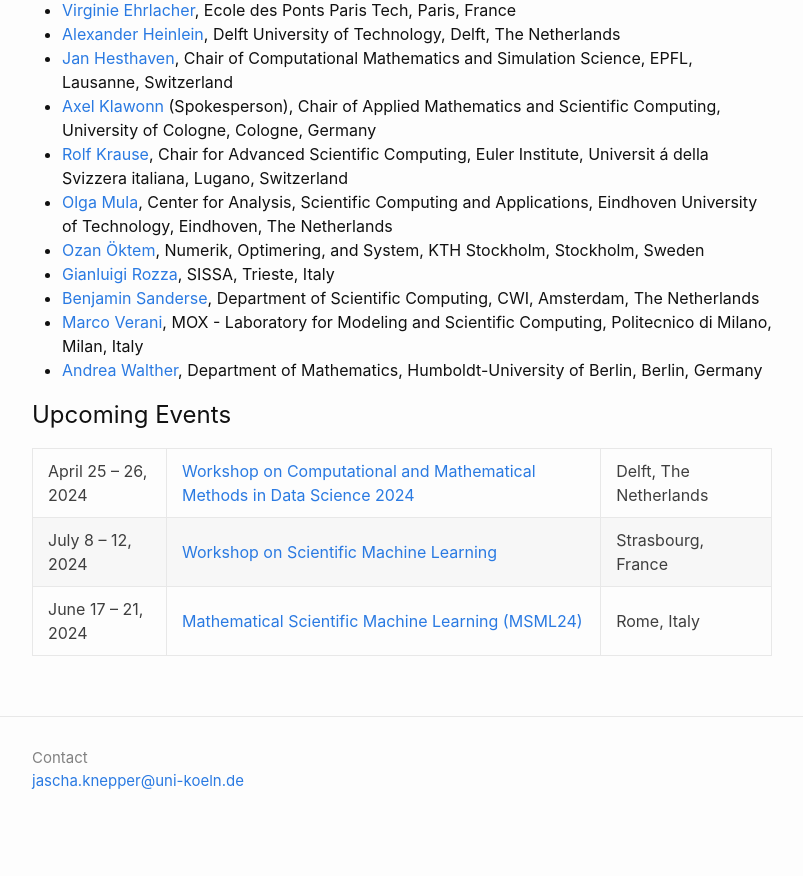
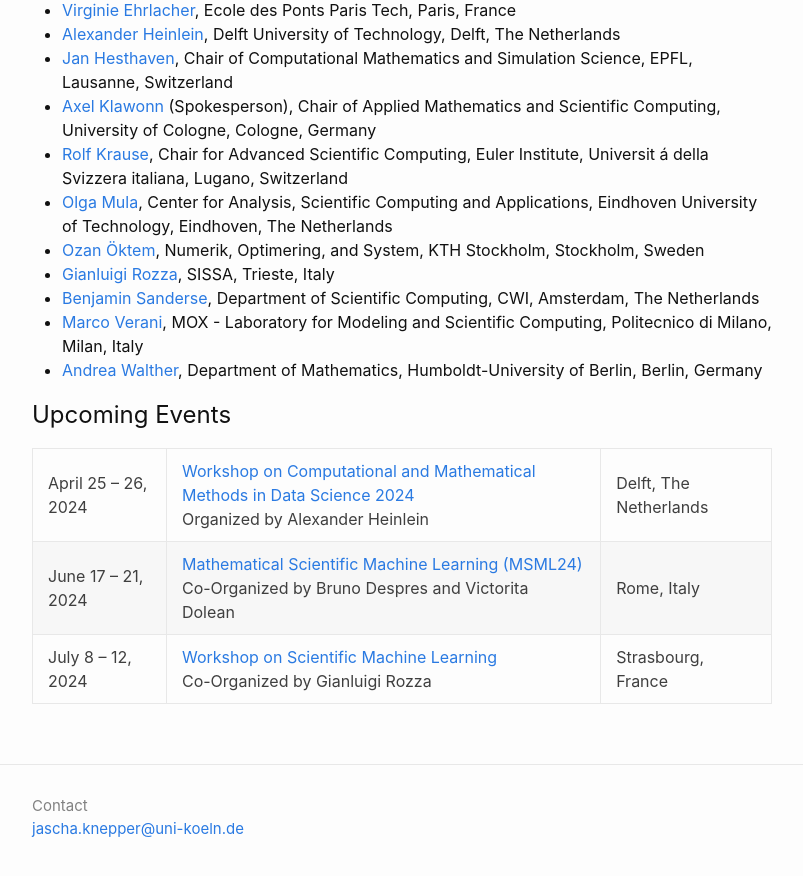
Before and after one commit to EMS-TAG-SciML/ems-tag-sciml.github.io, a Jekyll site: the page built from index.md, in a window 1280 px wide and 900 px high, scrolled down 1468 px. Shown: the top 876 px of the window, without its empty margins (238-1041 px from the left). Built offline with Jekyll 4.4.1, drawn with Linux system fonts in a browser that asks for light colours; before the commit the page ends 2320 px from its top, so only the background shows below that.

Commit message:
Add organizer info to upcoming events

```diff
--- a/index.md
+++ b/index.md
@@ -51,6 +51,6 @@ In the field of numerically efficient machine learning, new or improved numerica
 
 ## Upcoming Events
 
-| April 25 – 26, 2024 | <a href="https://searhein.github.io/gamm-cominds-2024/" target="_blank">Workshop on Computational and Mathematical Methods in Data Science 2024</a> | Delft, The Netherlands |
-| July 8 – 12, 2024 | <a href="https://irma.math.unistra.fr/~micheldansac/SciML2024/" target="_blank">Workshop on Scientific Machine Learning</a> | Strasbourg, France |
-| June 17 – 21, 2024 | <a href="https://indico.sissa.it/event/107/" target="_blank">Mathematical Scientific Machine Learning (MSML24)</a> | Rome, Italy |
+| April 25 – 26, 2024 | <a href="https://searhein.github.io/gamm-cominds-2024/" target="_blank">Workshop on Computational and Mathematical Methods in Data Science 2024</a> <br/> Organized by Alexander Heinlein | Delft, The Netherlands |
+| June 17 – 21, 2024 | <a href="https://indico.sissa.it/event/107/" target="_blank">Mathematical Scientific Machine Learning (MSML24)</a> <br/> Co-Organized by Bruno Despres and Victorita Dolean | Rome, Italy |
+| July 8 – 12, 2024 | <a href="https://irma.math.unistra.fr/~micheldansac/SciML2024/" target="_blank">Workshop on Scientific Machine Learning</a> <br/> Co-Organized by Gianluigi Rozza | Strasbourg, France |
```
